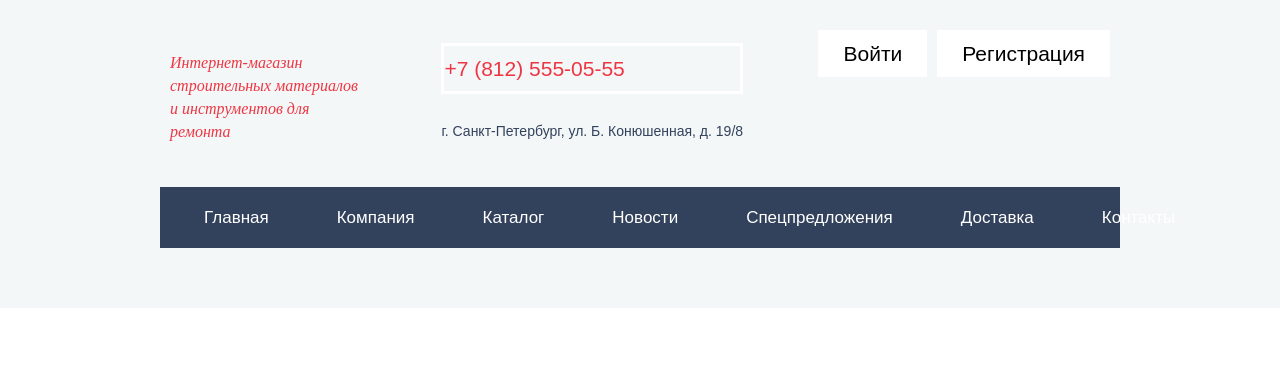
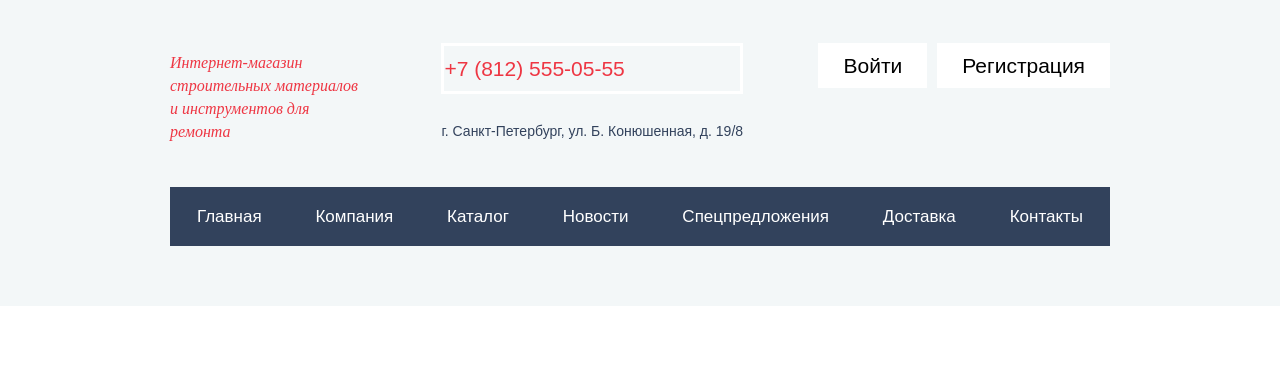
Before and after one commit to Garry3215/781459-technomart, a plain HTML site: page index.html in a window 1280 px wide. Shown: the part 45-432 px from the top of the page. Drawn offline with nearby package versions, Linux system fonts and the light colour scheme; a web font is replaced by a local one.

Commit message:
исправил главное меню и меню пользователя

```diff
--- a/css/style.css
+++ b/css/style.css
@@ -32,27 +32,35 @@ header {
 }
 
 .main-navigation-wrapper {
-  padding-top: 22px;
-  padding-bottom: 22px;
+  padding: 0;
+}
+
+.main-navigation.container {
+  padding: 0;
 }
 
 .site-navigation {
   display: flex;
   flex-direction: row;
-  justify-content: space-between;
-  padding-top: 22px;
-  padding-bottom: 22px;
+  justify-content: space-around;
+  padding: 0;
+}
+
+.site-navigation li {
+    flex-grow: 1;
+    text-align: center;
 }
 
 .navigation-item {
+   display: inline-block;
+   width: 100%;
    padding-top: 21px;
    padding-bottom: 21px;
-   padding-right: 34px;
-   padding-left: 34px;
+   flex-grow: 1;
  }
 
 .site-navigation,
-.user_menu,
+.user-menu,
 .delivering-company,
 .footer-menu,
 .footer-main-menu,
@@ -137,6 +145,7 @@ header {
   color: #000000;
   font-size: 21px;
   line-height: 21px;
+  display: inline-block;
 }
 
 .user-menu-button:hover,
@@ -514,20 +523,20 @@ header {
   opacity: 0.3;
 }
 
-.user_menu-orders,
+.user-menu-orders,
 .user-menu-personal {
   color: #32425c;
   text-decoration: underline;
 }
 
-.user_menu-orders:hover,
+.user-menu-orders:hover,
 .user-menu-personal:hover,
-.user_menu-orders:focus,
+.user-menu-orders:focus,
 .user-menu-personal:focus {
   color: #ee3643;
 }
 
-.user_menu-orders:active,
+.user-menu-orders:active,
 .user-menu-personal:active {
   color: rgba(50, 66, 92, 0.3);
 }
@@ -557,7 +566,7 @@ header {
   margin-bottom: 44px;
 }
 
-.user_menu {
+.user-menu {
   display: flex;
   padding: 0;
   margin: 0;
--- a/index.html
+++ b/index.html
@@ -32,7 +32,7 @@
             <span class="header-fone">+7 (812) 555-05-55</span>
             <p class="header-adress">г. Санкт-Петербург, ул. Б. Конюшенная, д. 19/8</p>
           </div>
-          <ul class="user_menu">
+          <ul class="user-menu">
             <li><a class="user-menu-button" href="">Войти</a></li>
             <li><a class="user-menu-button user-menu-registration" href="">Регистрация</a></li>
           </ul>
```
Also changed, not shown: catalog.html (+1 -1 lines).
